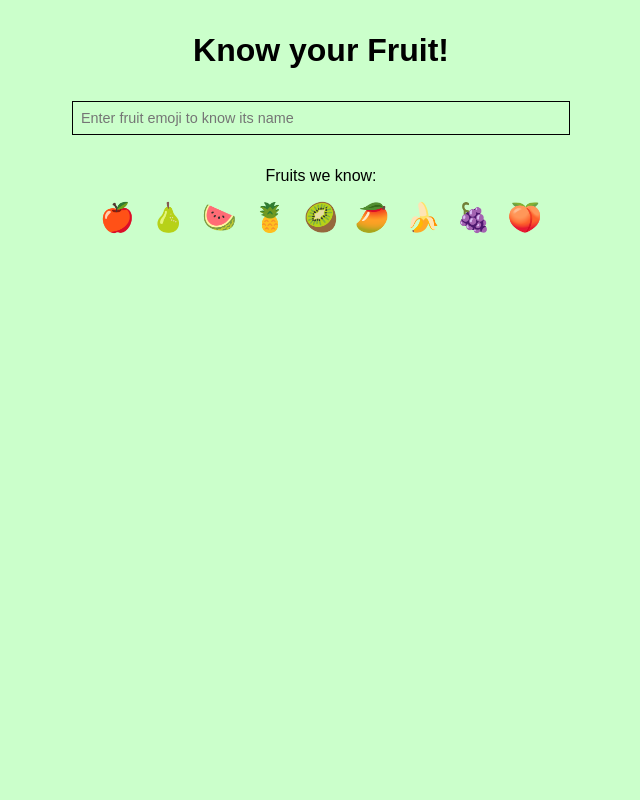
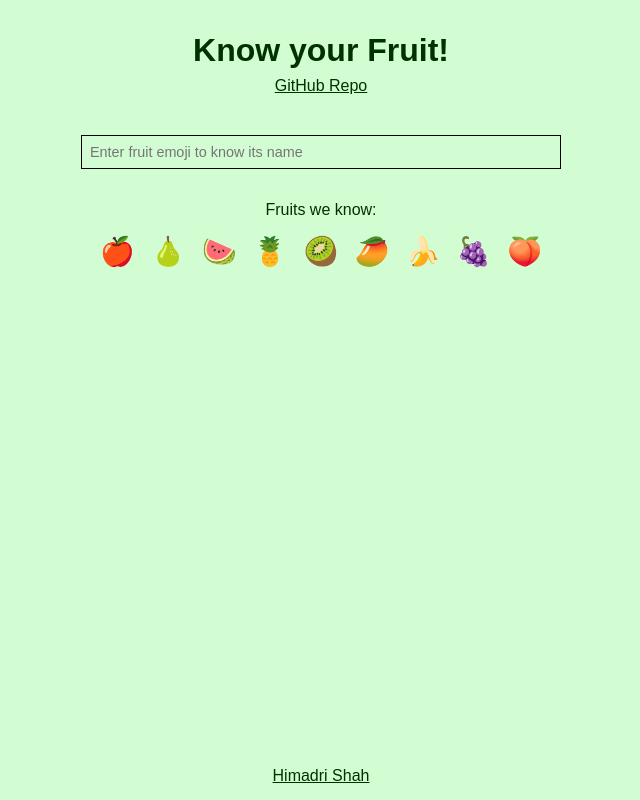
Before and after one commit to himadri2110/neoG-markEight, a React (Create React App) app: page / in a window 1280 px wide. Shown: the whole page, without its empty margins (319-959 px from the left). Built offline with nearby package versions, Linux system fonts and the light colour scheme.

Commit message:
Added links and styled

```diff
--- a/src/App.js
+++ b/src/App.js
@@ -36,8 +36,20 @@ export default function App() {
 
   return (
     <div className="App">
+      <header>
         <h1>Know your Fruit!</h1>
+        <p className="github">
+          <a
+            href="https://github.com/himadri2110/neoG-markEight"
+            target="_blank"
+            rel="noreferrer noopener"
+          >
+            GitHub Repo
+          </a>
+        </p>
+      </header>
 
+      <main>
         <input
           onChange={inputChangeHandler}
           placeholder="Enter fruit emoji to know its name"
@@ -49,9 +61,22 @@ export default function App() {
 
         <div className="fruitDiv">
           {fruitKey.map((fruit) => {
-          return <span onClick={() => fruitClickHandler(fruit)}>{fruit}</span>;
+            return (
+              <span onClick={() => fruitClickHandler(fruit)}>{fruit}</span>
+            );
           })}
         </div>
+      </main>
+
+      <footer>
+        <a
+          href="https://himadrishah.tech/"
+          target="_blank"
+          rel="noreferrer noopener"
+        >
+          Himadri Shah
+        </a>
+      </footer>
     </div>
   );
 }
--- a/src/styles.css
+++ b/src/styles.css
@@ -1,18 +1,32 @@
+:root {
+  --background: rgb(210, 252, 210);
+  --text: rgb(0, 50, 0);
+}
+
+* {
+  margin: 0;
+  padding: 0;
+  box-sizing: border-box;
+  background-color: var(--background);
+}
+
 .App {
   font-family: sans-serif;
   text-align: center;
   max-width: 600px;
   margin: auto;
+  display: flex;
+  flex-direction: column;
+  min-height: 100vh;
+  color: var(--text);
 }
 
-* {
-  margin: 0;
-  padding: 0;
-  background-color: rgb(203, 255, 203);
+header {
+  margin: 2rem 0;
 }
 
-h1 {
-  margin: 2rem 0;
+.github {
+  margin: 0.5rem;
 }
 
 input {
@@ -38,3 +52,16 @@ input {
   font-size: 1.75rem;
   cursor: pointer;
 }
+
+footer {
+  margin-top: auto;
+  text-align: center;
+  width: 100%;
+  height: 3rem;
+  line-height: 3rem;
+}
+
+footer a,
+.github a {
+  color: inherit;
+}
```
Lines whose indentation alone changed are shown as unchanged.
